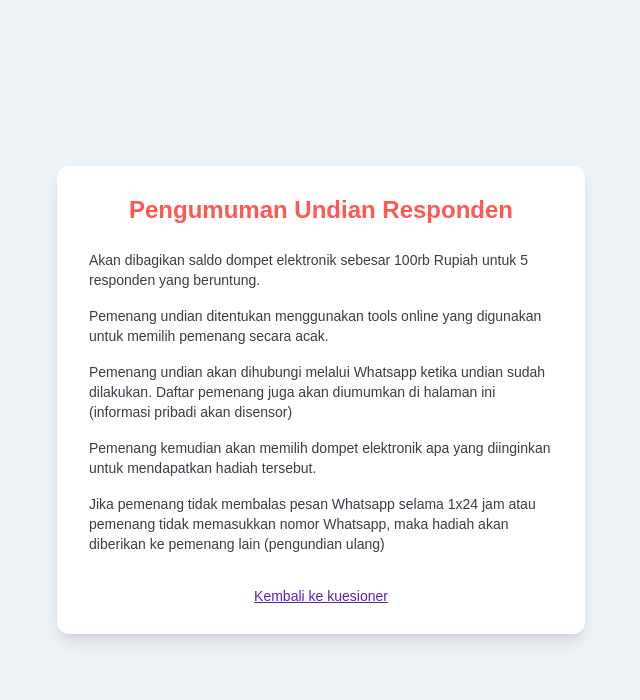
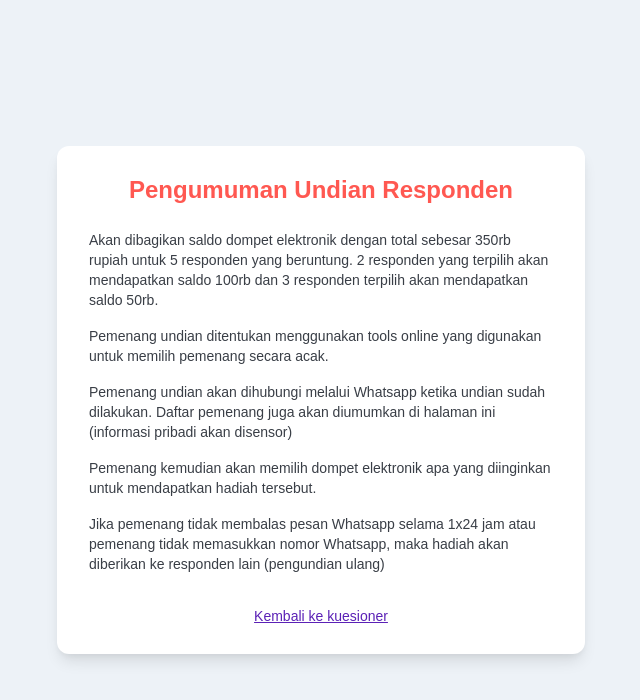
Before and after one commit to Asebodi/skripsi-form, a React (Create React App) app: page /undian in a window 1280 px wide. Shown: the top 700 px of the page, without its empty margins (319-959 px from the left). Built offline with nearby package versions, Linux system fonts and the light colour scheme.

Commit message:
Changed wording for giveaway

```diff
--- a/src/components/Onboarding.jsx
+++ b/src/components/Onboarding.jsx
@@ -42,7 +42,8 @@ export default function Onboarding() {
           </div>
           <div className="">
             <h2 className="font-bold text-md">
-              Akan dibagi 100rb saldo dompet digital untuk 5 responden beruntung
+              Akan dibagi 350rb saldo dompet digital kepada 5 responden
+              beruntung
             </h2>
           </div>
         </div>
--- a/src/pages/Undian.jsx
+++ b/src/pages/Undian.jsx
@@ -21,8 +21,10 @@ export default function Undian() {
         </h1>
 
         <p className="mb-4">
-          Akan dibagikan saldo dompet elektronik sebesar 100rb Rupiah untuk 5
-          responden yang beruntung.
+          Akan dibagikan saldo dompet elektronik dengan total sebesar 350rb
+          rupiah untuk 5 responden yang beruntung. 2 responden yang terpilih
+          akan mendapatkan saldo 100rb dan 3 responden terpilih akan mendapatkan
+          saldo 50rb.
         </p>
         <p className="mb-4">
           Pemenang undian ditentukan menggunakan tools online yang digunakan
@@ -40,7 +42,7 @@ export default function Undian() {
         <p className="mb-4">
           Jika pemenang tidak membalas pesan Whatsapp selama 1x24 jam atau
           pemenang tidak memasukkan nomor Whatsapp, maka hadiah akan diberikan
-          ke pemenang lain (pengundian ulang)
+          ke responden lain (pengundian ulang)
         </p>
         {/* <div className="flex items-center mt-10 bg-white rounded-xl shadow-xl border border-gray-100 py-3 px-4">
             <div className="p-3 mr-4 rounded-full bg-gray-200">
```
